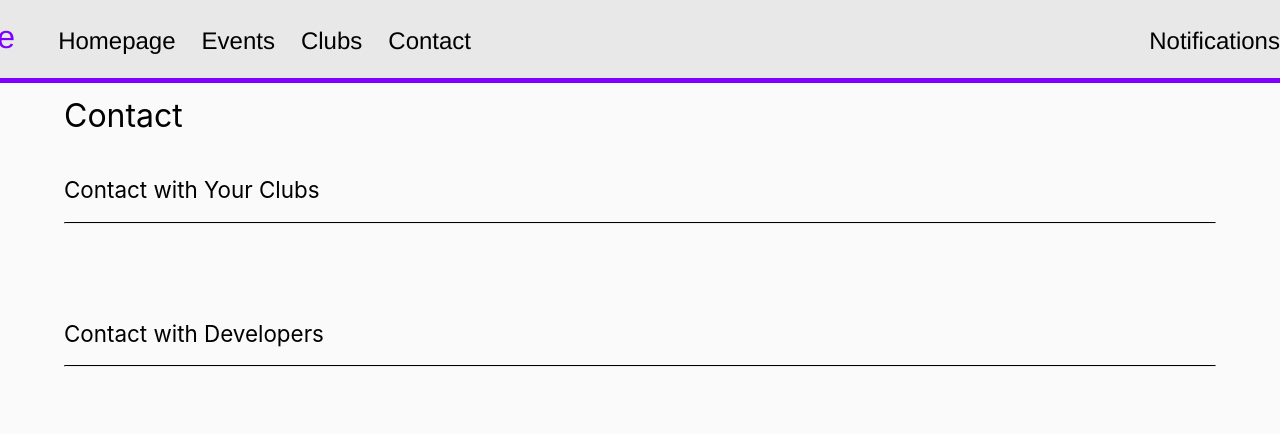
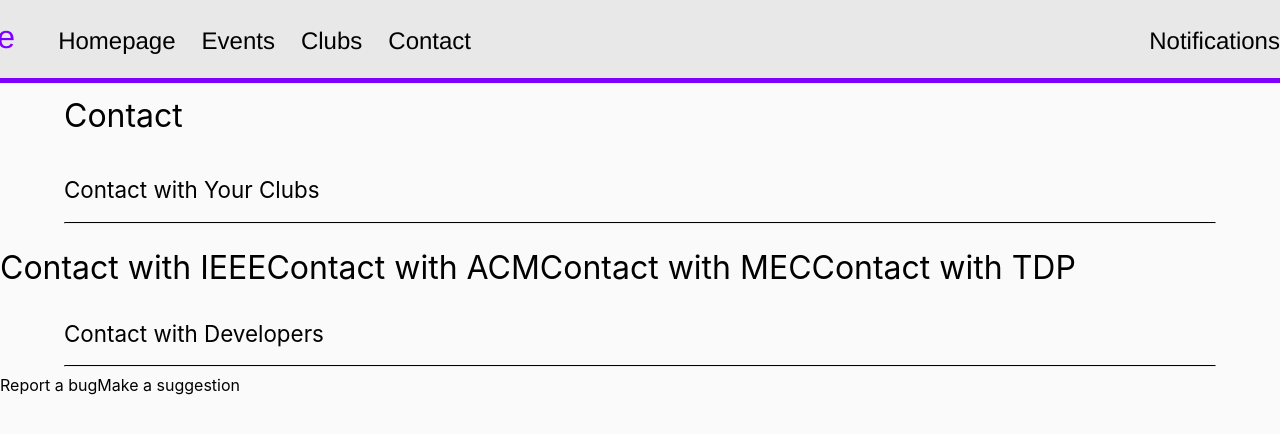
Before and after one commit to lara-ozyegen/CS-319, a React (Create React App) app in the folder circle/: page /contact in a window 1280 px wide. Shown: the top 434 px of the page. Built offline with nearby package versions, Linux system fonts and the light colour scheme.

Commit message:
contacts

```diff
--- a/circle/src/components/pages/Clubs.js
+++ b/circle/src/components/pages/Clubs.js
@@ -21,8 +21,8 @@
     </div>
 
     <h2>All Clubs</h2>
+    <hr />
     <ClubsCards ></ClubsCards>
-    <hr />
 
     </>
     );
--- a/circle/src/components/pages/Contact.js
+++ b/circle/src/components/pages/Contact.js
@@ -1,10 +1,11 @@
 import React from 'react';
 import '../../App.css';
 import './PageStyles.css';
-
+import clubsList from './clubsList.js'
 
 // homepage
 export default function Contact() {
+
     return(
     <>
     <div class="titlebar">
@@ -15,9 +16,17 @@
 
     <h2 className='ContactWithCLub'>Contact with Your Clubs</h2>
     <hr />
+    <div>
+        {clubsList.map((value) => (
+
+            <h1>Contact with {value.name} </h1>
+            ))}
+        </div>
 
     <h2 className='ContactWithDevelopers'>Contact with Developers</h2>
     <hr />
+    <a>Report a bug</a>
+    <a>Make a suggestion</a>
 
     </>
     );
```
